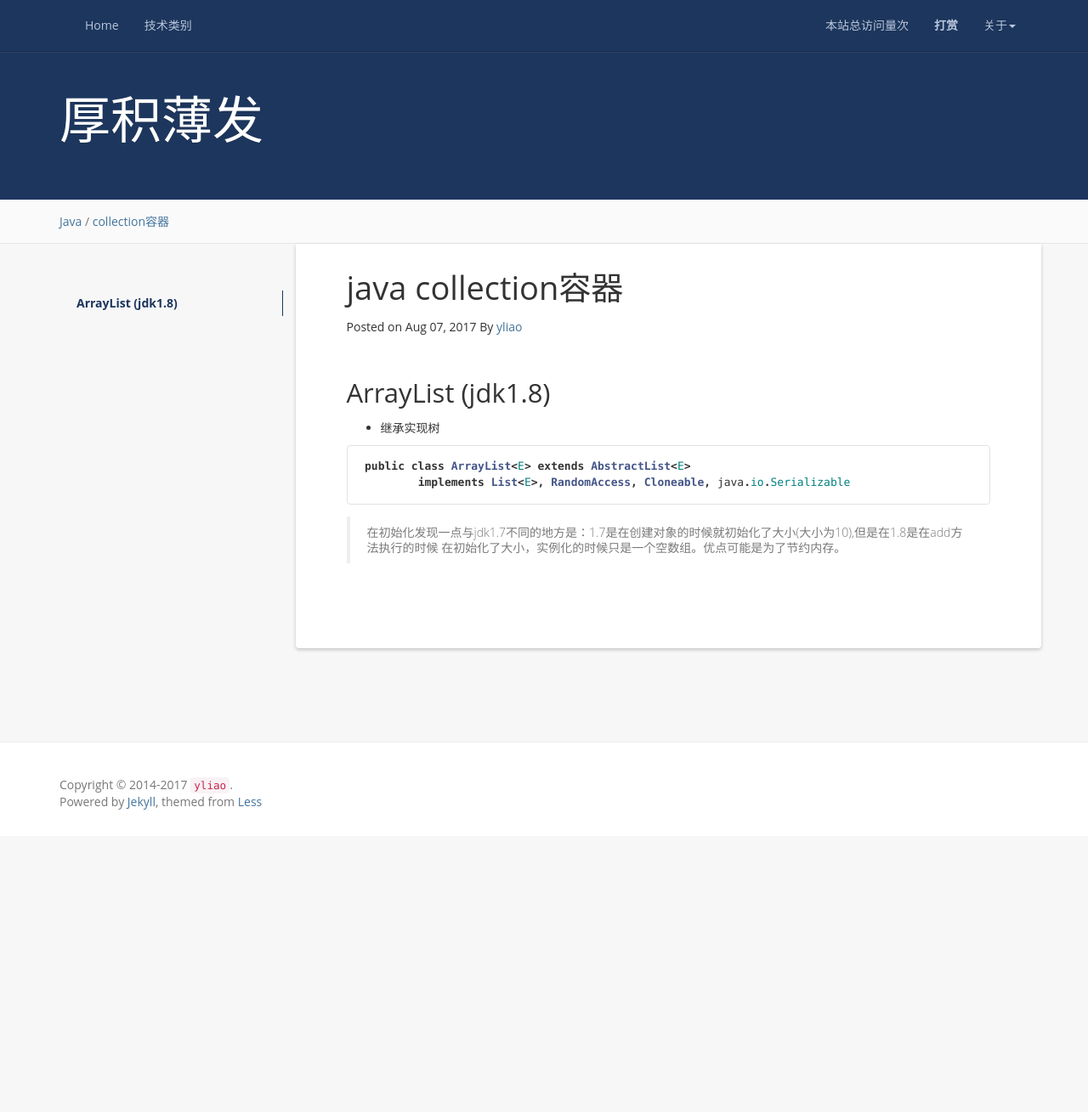
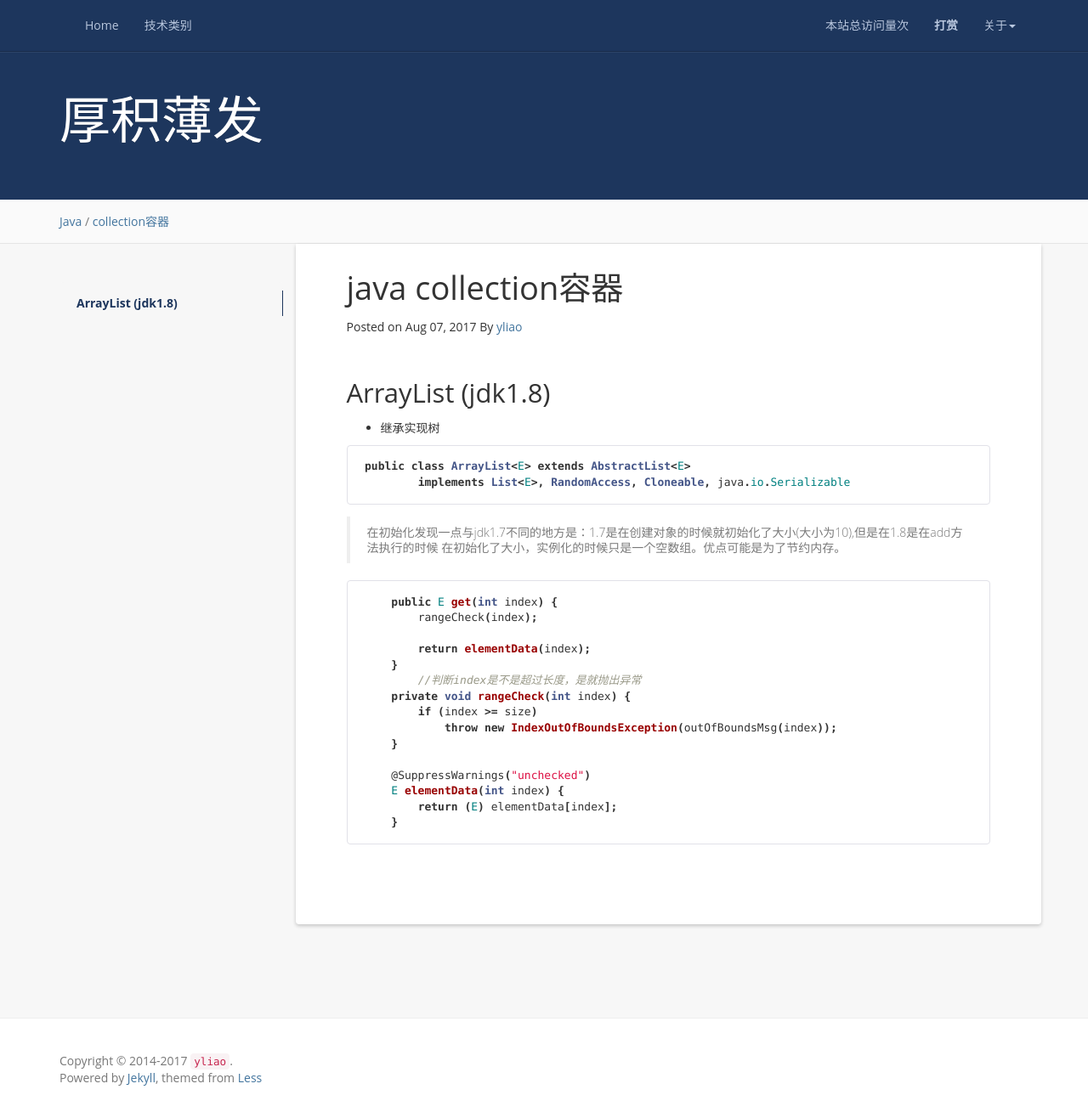
Before and after one commit to superlyao/blog, a Jekyll site: the page built from _posts/2017-8-7-java collection容器.md, in a window 1280 px wide and 1309 px high. Shown: the whole window at 85% size. Built offline with Jekyll 4.4.1, drawn with Linux system fonts in a browser that asks for light colours; nearby versions of some CDN libraries; a script that is not in the unit is left out; comment, search, counter and statistics services are not loaded.

Commit message:
ArrayList get

````diff
--- a/_posts/2017-8-7-java collection容器.md
+++ b/_posts/2017-8-7-java collection容器.md
@@ -21,3 +21,21 @@ public class ArrayList<E> extends AbstractList<E>
 ```
 > 在初始化发现一点与jdk1.7不同的地方是：1.7是在创建对象的时候就初始化了大小(大小为10),但是在1.8是在add方法执行的时候
 在初始化了大小，实例化的时候只是一个空数组。优点可能是为了节约内存。
+
+```java
+    public E get(int index) {
+        rangeCheck(index);
+
+        return elementData(index);
+    }
+        //判断index是不是超过长度，是就抛出异常
+    private void rangeCheck(int index) {
+        if (index >= size)
+            throw new IndexOutOfBoundsException(outOfBoundsMsg(index));
+    }
+
+    @SuppressWarnings("unchecked")
+    E elementData(int index) {
+        return (E) elementData[index];
+    }
+```
````
